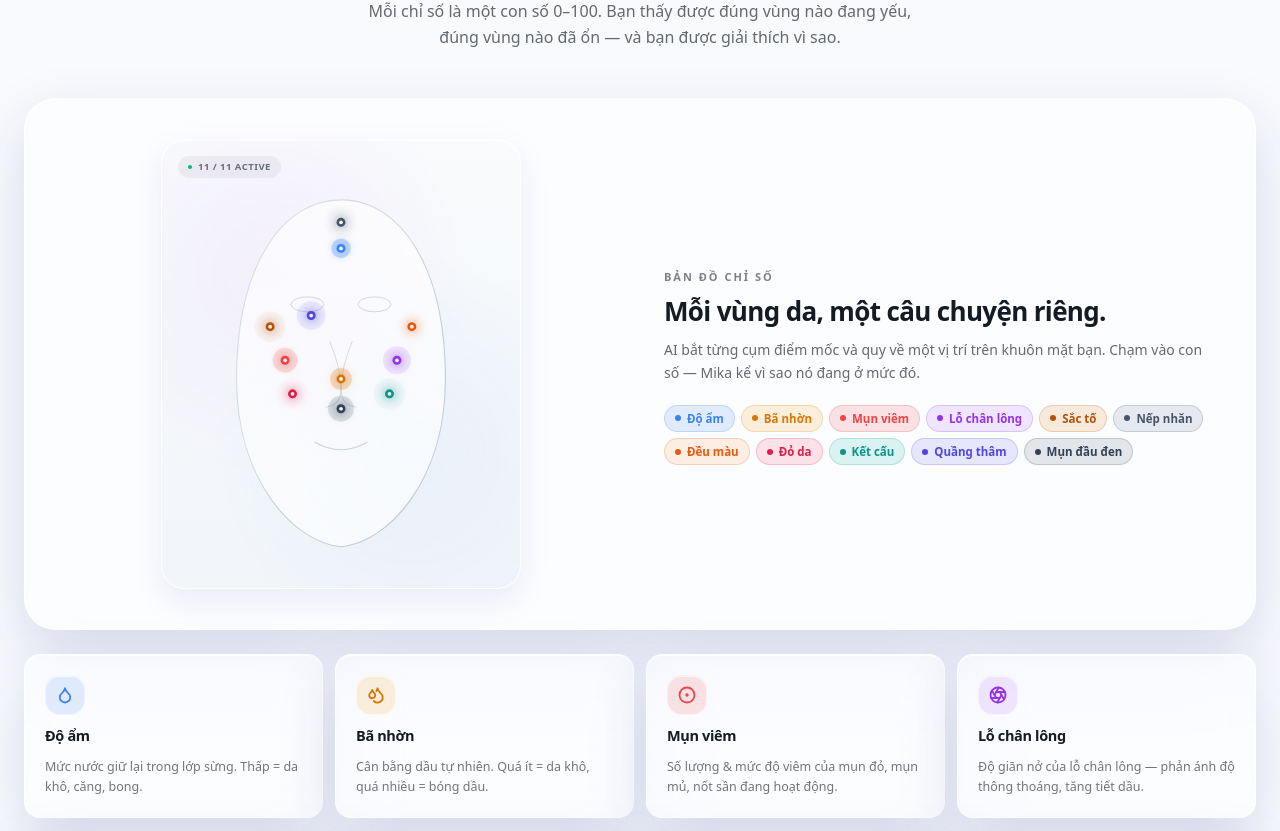
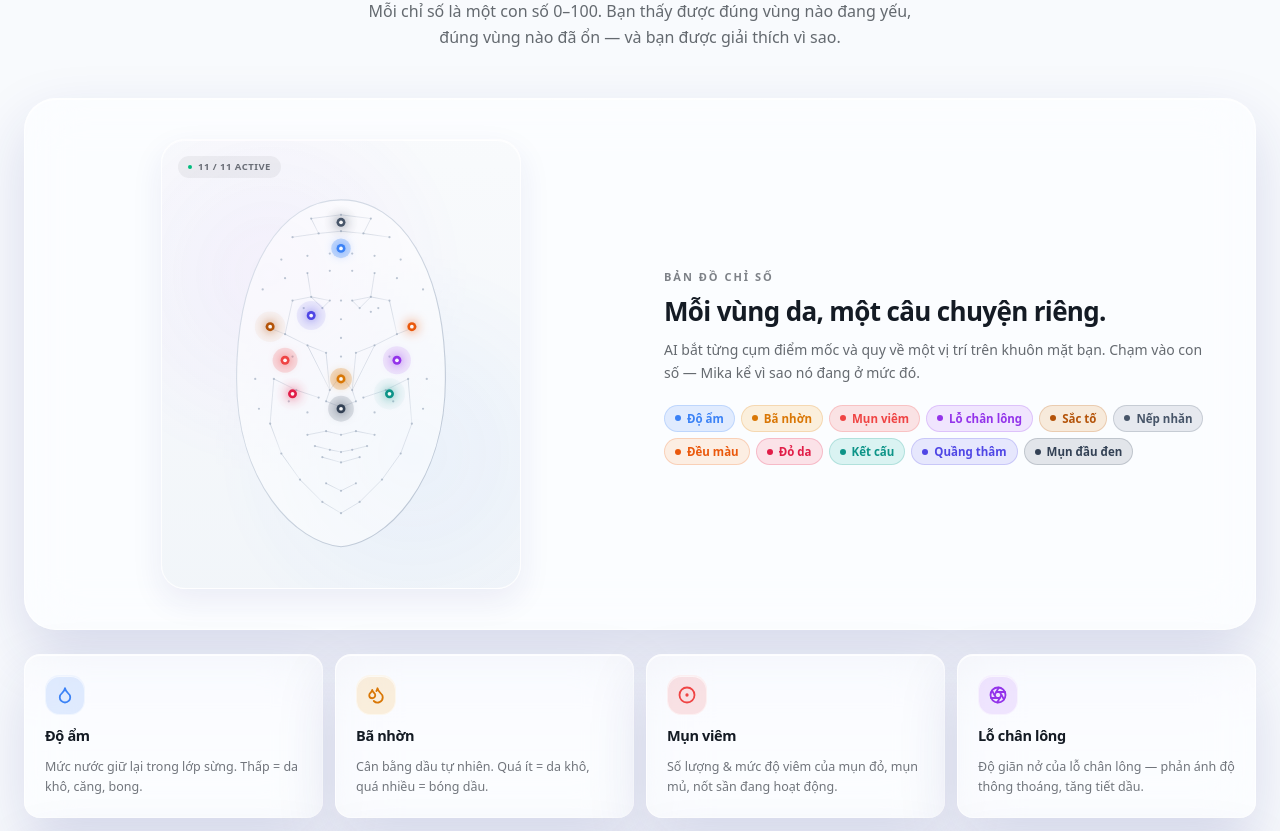
Before and after one commit to qvuongg/skincare-ai-consultant, a Next.js app: page / in a window 1280 px wide. Shown: the part 1936-2767 px from the top of the page. Built offline with nearby package versions, Linux system fonts and the light colour scheme.

Commit message:
feat: add face mesh data module and update visualizer components with refined styling and background imagery

```diff
--- /dev/null
+++ b/src/components/landing/face-mesh-data.ts
@@ -0,0 +1,128 @@
+export const FACE_OUTLINE =
+  "M240 80 C160 80, 100 170, 100 320 C100 460, 180 540, 240 545 C300 540, 380 460, 380 320 C380 170, 320 80, 240 80 Z";
+
+export const DOTS: [number, number][] = [
+  // Forehead (3 rows)
+  [200, 105], [240, 100], [280, 105],
+  [175, 130], [210, 125], [240, 122], [270, 125], [305, 130],
+  [160, 160], [195, 155], [225, 152], [255, 152], [285, 155], [320, 160],
+  // Brow arc
+  [165, 185], [195, 178], [225, 175], [255, 175], [285, 178], [315, 185],
+  // Outer face contour upper
+  [135, 200], [350, 200],
+  // Eye orbit (left)
+  [175, 215], [200, 210], [225, 215], [200, 230], [215, 225], [190, 225],
+  // Eye orbit (right)
+  [255, 215], [280, 210], [305, 215], [280, 230], [265, 225], [290, 225],
+  // Between eyes (nose top)
+  [240, 215], [240, 240],
+  // Cheek upper
+  [140, 250], [165, 260], [195, 275], [220, 285],
+  [260, 285], [285, 275], [315, 260], [340, 250],
+  // Nose bridge + tip
+  [240, 265], [240, 290], [240, 315], [225, 335], [255, 335],
+  [220, 350], [240, 358], [260, 350],
+  // Cheek lower
+  [150, 320], [180, 335], [210, 345],
+  [270, 345], [300, 335], [330, 320],
+  // Mouth area
+  [195, 395], [220, 390], [240, 395], [260, 390], [285, 395],
+  [205, 410], [225, 415], [240, 418], [255, 415], [275, 410],
+  // Lip lower
+  [215, 425], [240, 432], [265, 425],
+  // Chin
+  [220, 460], [240, 470], [260, 460],
+  // Jawline
+  [145, 380], [160, 420], [185, 455], [215, 485], [240, 500],
+  [265, 485], [295, 455], [320, 420], [335, 380],
+  // Outer face contour lower
+  [125, 320], [355, 320], [130, 360], [350, 360],
+  // Extra mesh fill (sparse)
+  [175, 290], [305, 290], [170, 350], [310, 350], [195, 365], [285, 365],
+];
+
+export const MESH_LINES: [[number, number], [number, number]][] = [
+  // Forehead horizontal band
+  [[200, 105], [240, 100]],
+  [[240, 100], [280, 105]],
+  [[175, 130], [210, 125]],
+  [[210, 125], [240, 122]],
+  [[240, 122], [270, 125]],
+  [[270, 125], [305, 130]],
+  // Forehead diagonals
+  [[200, 105], [210, 125]],
+  [[240, 100], [240, 122]],
+  [[280, 105], [270, 125]],
+  // Brow to eye
+  [[195, 178], [200, 210]],
+  [[225, 175], [225, 215]],
+  [[255, 175], [255, 215]],
+  [[285, 178], [280, 210]],
+  // Eye triangulation
+  [[175, 215], [200, 210]],
+  [[200, 210], [225, 215]],
+  [[255, 215], [280, 210]],
+  [[280, 210], [305, 215]],
+  [[200, 210], [215, 225]],
+  [[225, 215], [215, 225]],
+  [[280, 210], [265, 225]],
+  [[255, 215], [265, 225]],
+  // Nose bridge
+  [[240, 240], [240, 265]],
+  [[240, 265], [240, 290]],
+  [[240, 290], [240, 315]],
+  [[240, 315], [225, 335]],
+  [[240, 315], [255, 335]],
+  [[225, 335], [220, 350]],
+  [[255, 335], [260, 350]],
+  [[220, 350], [240, 358]],
+  [[240, 358], [260, 350]],
+  // Cheek to nose
+  [[195, 275], [225, 335]],
+  [[220, 285], [225, 335]],
+  [[260, 285], [255, 335]],
+  [[285, 275], [255, 335]],
+  // Cheek diagonals
+  [[140, 250], [165, 260]],
+  [[165, 260], [195, 275]],
+  [[195, 275], [220, 285]],
+  [[260, 285], [285, 275]],
+  [[285, 275], [315, 260]],
+  [[315, 260], [340, 250]],
+  // Cheek lower
+  [[150, 320], [180, 335]],
+  [[180, 335], [210, 345]],
+  [[270, 345], [300, 335]],
+  [[300, 335], [330, 320]],
+  // Mouth horizontal
+  [[195, 395], [220, 390]],
+  [[220, 390], [240, 395]],
+  [[240, 395], [260, 390]],
+  [[260, 390], [285, 395]],
+  [[205, 410], [225, 415]],
+  [[225, 415], [240, 418]],
+  [[240, 418], [255, 415]],
+  [[255, 415], [275, 410]],
+  // Lip closure
+  [[215, 425], [240, 432]],
+  [[240, 432], [265, 425]],
+  // Chin
+  [[240, 432], [240, 470]],
+  [[220, 460], [240, 470]],
+  [[240, 470], [260, 460]],
+  // Jawline
+  [[145, 380], [160, 420]],
+  [[160, 420], [185, 455]],
+  [[185, 455], [215, 485]],
+  [[215, 485], [240, 500]],
+  [[240, 500], [265, 485]],
+  [[265, 485], [295, 455]],
+  [[295, 455], [320, 420]],
+  [[320, 420], [335, 380]],
+  // Cheek to jaw
+  [[150, 320], [145, 380]],
+  [[330, 320], [335, 380]],
+  // Eye to cheek
+  [[175, 215], [165, 260]],
+  [[305, 215], [315, 260]],
+];
--- a/src/components/landing/face-scan-visualizer.tsx
+++ b/src/components/landing/face-scan-visualizer.tsx
@@ -220,6 +220,14 @@ export function FaceScanVisualizer({ reduced }: { reduced: boolean }) {
             "0 60px 120px rgba(15,23,42,0.35), inset 0 1px 0 rgba(255,255,255,0.10), inset 0 0 0 1px rgba(255,255,255,0.06)",
         }}
       >
+        {/* eslint-disable-next-line @next/next/no-img-element */}
+        <img
+          src="/1.png"
+          alt="AI face scan target"
+          className="pointer-events-none absolute inset-0 h-full w-full object-cover"
+          style={{ transform: "scale(1.28) translateY(5%)", objectPosition: "center" }}
+        />
+
         {/* Background blobs — give the dark surface depth */}
         <div
           aria-hidden
@@ -262,8 +270,8 @@ export function FaceScanVisualizer({ reduced }: { reduced: boolean }) {
               <stop offset="100%" stopColor="#34d399" />
             </linearGradient>
             <linearGradient id="mesh-line" x1="0%" y1="0%" x2="100%" y2="100%">
-              <stop offset="0%" stopColor="rgba(167,139,250,0.45)" />
-              <stop offset="100%" stopColor="rgba(96,165,250,0.45)" />
+              <stop offset="0%" stopColor="rgba(167,139,250,0.85)" />
+              <stop offset="100%" stopColor="rgba(96,165,250,0.85)" />
             </linearGradient>
             <radialGradient id="dot-fill">
               <stop offset="0%" stopColor="rgba(255,255,255,1)" />
@@ -277,10 +285,10 @@ export function FaceScanVisualizer({ reduced }: { reduced: boolean }) {
             d={FACE_OUTLINE}
             fill="none"
             stroke="url(#face-stroke)"
-            strokeWidth="1.5"
+            strokeWidth="2"
             strokeLinecap="round"
             initial={{ pathLength: 0, opacity: 0 }}
-            animate={{ pathLength: 1, opacity: 0.75 }}
+            animate={{ pathLength: 1, opacity: 0.95 }}
             transition={{
               duration: 1.4,
               ease: [0.22, 1, 0.36, 1],
@@ -297,9 +305,9 @@ export function FaceScanVisualizer({ reduced }: { reduced: boolean }) {
                 x2={x2}
                 y2={y2}
                 stroke="url(#mesh-line)"
-                strokeWidth="0.8"
+                strokeWidth="1.2"
                 initial={{ opacity: 0 }}
-                animate={{ opacity: 0.55 }}
+                animate={{ opacity: 0.9 }}
                 transition={{
                   duration: 0.6,
                   delay: lineDelay + idx * 0.015,
@@ -316,7 +324,7 @@ export function FaceScanVisualizer({ reduced }: { reduced: boolean }) {
                 key={`dot-${idx}`}
                 cx={x}
                 cy={y}
-                r="2.4"
+                r="3"
                 fill="url(#dot-fill)"
                 initial={{ opacity: 0, scale: 0 }}
                 animate={{ opacity: 1, scale: 1 }}
--- a/src/components/landing/metrics-grid.tsx
+++ b/src/components/landing/metrics-grid.tsx
@@ -16,6 +16,7 @@ import {
   type LucideIcon,
 } from "lucide-react";
 
+import { DOTS, FACE_OUTLINE, MESH_LINES } from "./face-mesh-data";
 import { GLASS, GLASS_LIGHT, GPU, fadeUp, stagger } from "./landing-tokens";
 
 type Metric = {
@@ -275,20 +276,45 @@ function FaceHeatmap({ metrics }: { metrics: Metric[] }) {
               <stop offset="0%" stopColor="#cbd5e1" stopOpacity="0.6" />
               <stop offset="100%" stopColor="#94a3b8" stopOpacity="0.6" />
             </linearGradient>
+            <linearGradient id="mesh-line-light" x1="0%" y1="0%" x2="100%" y2="100%">
+              <stop offset="0%" stopColor="rgba(148,163,184,0.5)" />
+              <stop offset="100%" stopColor="rgba(148,163,184,0.2)" />
+            </linearGradient>
           </defs>
 
           {/* Soft face silhouette */}
           <path
-            d="M240 80 C160 80, 100 170, 100 320 C100 460, 180 540, 240 545 C300 540, 380 460, 380 320 C380 170, 320 80, 240 80 Z"
-            fill="rgba(255,255,255,0.6)"
+            d={FACE_OUTLINE}
+            fill="rgba(255,255,255,0.5)"
             stroke="url(#heatmap-face)"
             strokeWidth="1.5"
           />
-          {/* Suggestive feature outlines */}
-          <ellipse cx="195" cy="220" rx="22" ry="10" fill="none" stroke="rgba(148,163,184,0.45)" strokeWidth="1.2" />
-          <ellipse cx="285" cy="220" rx="22" ry="10" fill="none" stroke="rgba(148,163,184,0.45)" strokeWidth="1.2" />
-          <path d="M225 270 Q240 305 240 335 Q240 355 220 358 M255 270 Q240 305 240 335 Q240 355 260 358" fill="none" stroke="rgba(148,163,184,0.40)" strokeWidth="1.2" strokeLinecap="round" />
-          <path d="M205 405 Q240 425 275 405" fill="none" stroke="rgba(148,163,184,0.45)" strokeWidth="1.5" strokeLinecap="round" />
+
+          {/* High-tech Face Mesh */}
+          <g>
+            {MESH_LINES.map(([[x1, y1], [x2, y2]], idx) => (
+              <line
+                key={`line-${idx}`}
+                x1={x1}
+                y1={y1}
+                x2={x2}
+                y2={y2}
+                stroke="url(#mesh-line-light)"
+                strokeWidth="1"
+              />
+            ))}
+          </g>
+          <g>
+            {DOTS.map(([x, y], idx) => (
+              <circle
+                key={`dot-${idx}`}
+                cx={x}
+                cy={y}
+                r="1.5"
+                fill="rgba(148,163,184,0.6)"
+              />
+            ))}
+          </g>
 
           {/* Metric hotspots */}
           {metrics.map((m, idx) => (
```
Also changed, not shown: 2 other files (tests, documents, lock files or other folders).
